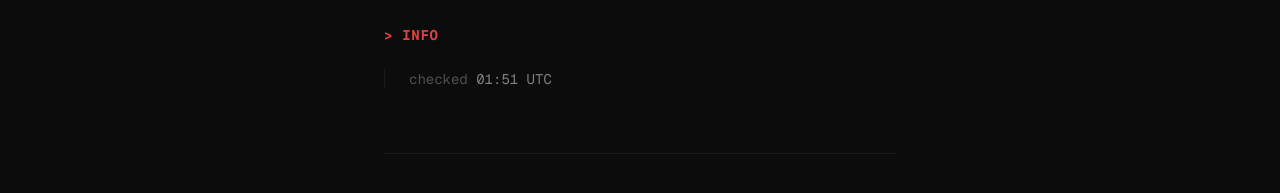
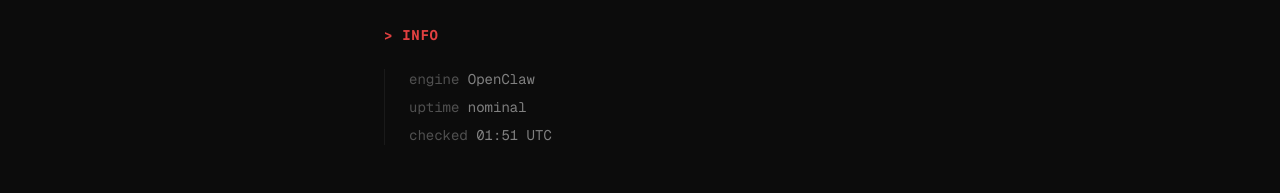
Before and after one commit to lowvisiondave/sledgebot.com, a Next.js app: page /status in a window 1280 px wide. Shown: the part 415-608 px from the top of the page. Built offline with nearby package versions, Linux system fonts and the light colour scheme; no server answers.

Commit message:
Add engine and uptime cosmetic stats

```diff
--- a/app/status/page.tsx
+++ b/app/status/page.tsx
@@ -119,6 +119,14 @@ export default async function Status() {
 
           <div className="text-sm space-y-2 pl-6 border-l border-[#1a1a1a]">
             <p>
+              <span className="text-[#505050]">engine</span>{' '}
+              <span className="text-[#808080]">OpenClaw</span>
+            </p>
+            <p>
+              <span className="text-[#505050]">uptime</span>{' '}
+              <span className="text-[#808080]">nominal</span>
+            </p>
+            <p>
               <span className="text-[#505050]">checked</span>{' '}
               <span className="text-[#808080]">
                 {new Date(status.timestamp).toLocaleTimeString('en-US', {
```
